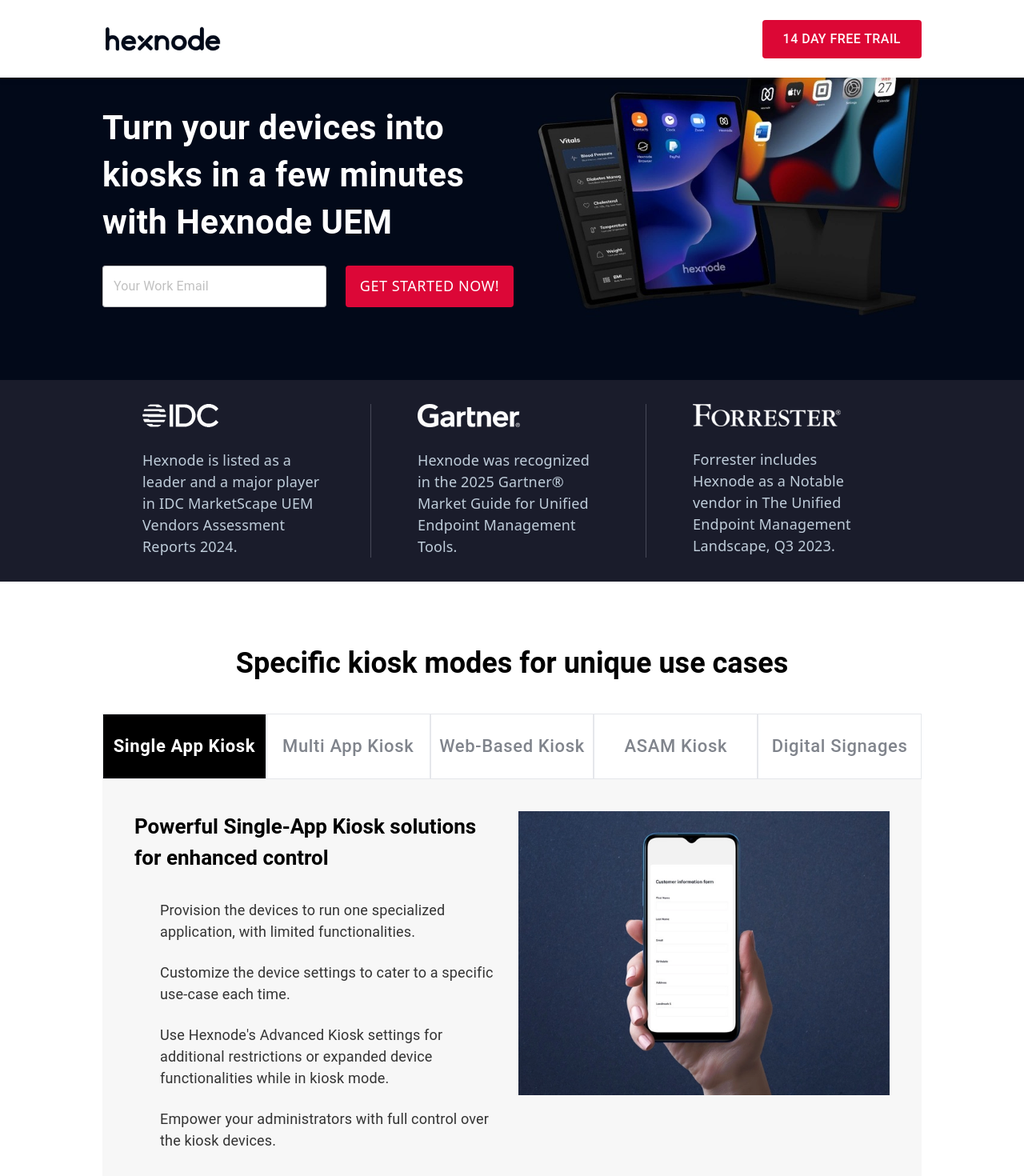
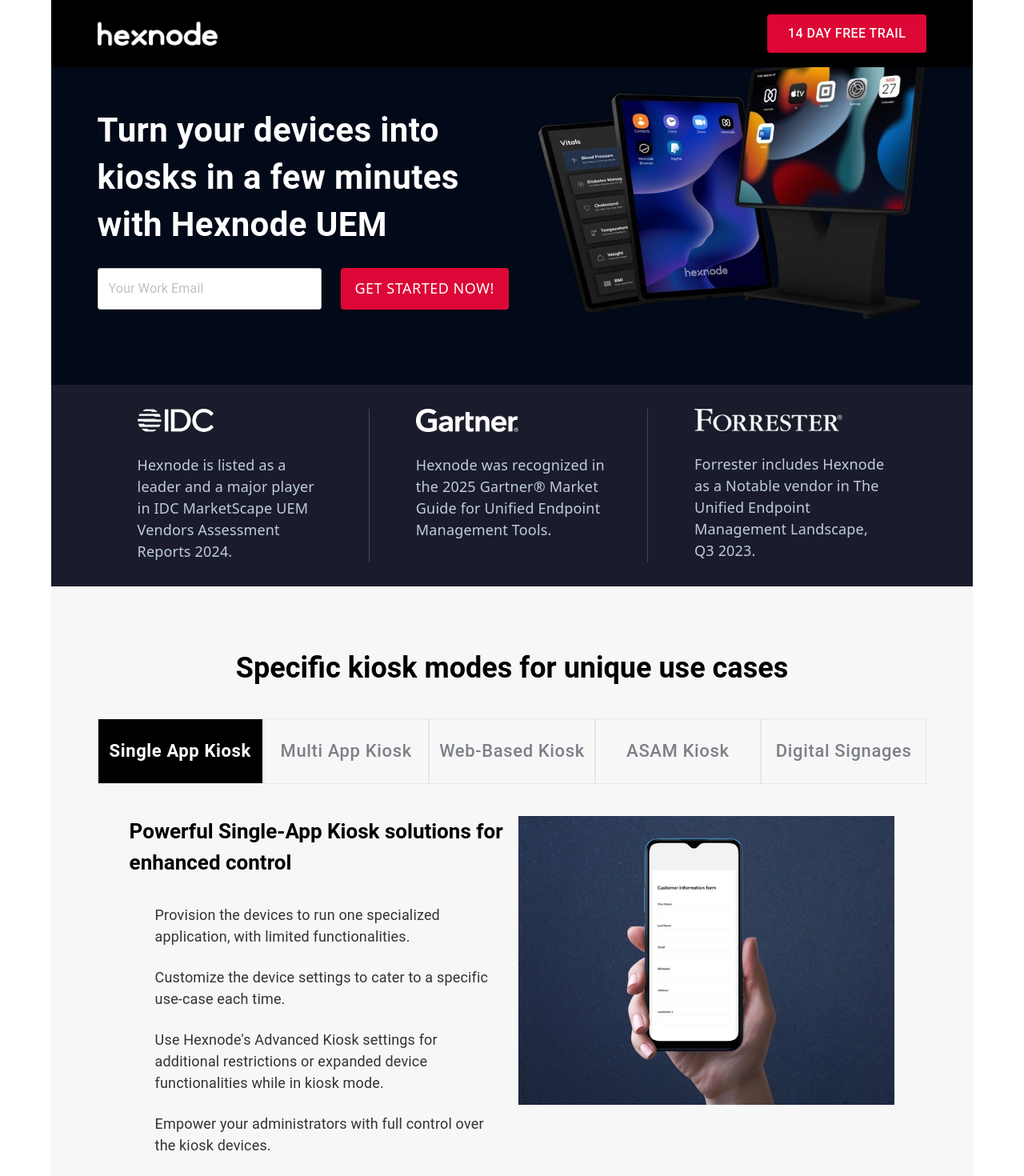
Before and after one commit to Lingamallu04/hexnode, a React (Create React App) app: page / in a window 1280 px wide. Shown: the top 1470 px of the page at 80% size. Built offline with nearby package versions, Linux system fonts and the light colour scheme; some icons are missing.

Commit message:
final changes

```diff
--- a/src/Landingpage/AdditionalPossibilities.jsx
+++ b/src/Landingpage/AdditionalPossibilities.jsx
@@ -53,7 +53,7 @@
   };
 
   return (
-    <div style={{ width: "100%" }}>
+    <div style={{ width: "90%", margin: "auto" }}>
       <Typography
         fontSize="40px"
         fontWeight="700"
--- a/src/Landingpage/Feedback.jsx
+++ b/src/Landingpage/Feedback.jsx
@@ -30,7 +30,7 @@
   return (
     <Box
       sx={{
-        width: { xs: "87%", lg: "80%", xl: "65%", xxl: "50%" },
+        width: "100%",
         margin: "auto",
         overflow: "hidden",
         paddingBottom: { xs: "13rem", md: "5rem" },
--- a/src/Landingpage/PlotformSupport.jsx
+++ b/src/Landingpage/PlotformSupport.jsx
@@ -20,7 +20,7 @@
   return (
     <Box
       sx={{
-        width: { xs: "87%", lg: "80%", xl: "65%", xxl: "50%" },
+        width: "90%",
         margin: "auto",
         overflow: "hidden",
         textAlign: "center",
--- a/src/Landingpage/ResponsiveNavbar.js
+++ b/src/Landingpage/ResponsiveNavbar.js
@@ -54,7 +54,7 @@
   const textColor = isScrolled || isHovered ? "#000" : "#fff";
   return (
     <Box
-      className={styles.topNav}
+      className={styles.navbar}
       position="fixed"
       zIndex={9999}
       onMouseEnter={() => setIsHovered(true)}
@@ -62,17 +62,22 @@
       sx={{
         top: 0,
         width: "100%",
+        maxWidth: "1700px",
         transition: "background-color 0.3s ease, color 0.3s ease",
         backgroundColor,
         boxShadow:
           isScrolled || isHovered ? "0 2px 8px rgba(0,0,0,0.1)" : "none",
+        display: "flex",
+        justifyContent: "center",
+        padding: "18px 0px",
+        paddingLeft: { xs: "45px", lg: 0 },
       }}
     >
       <Grid
         container
         sx={{
           display: { xs: "none", lg: "flex" },
-          width: { xs: "87%", lg: "80%", xl: "65%", xxl: "50%" },
+          width: "90%",
           margin: "auto",
         }}
         justifyContent="space-between"
@@ -91,7 +96,7 @@
           display: {
             xs: "flex",
             lg: "none",
-            width: "87%",
+            width: "100%",
             margin: "auto",
           },
         }}
--- a/src/Landingpage/SecondBox.jsx
+++ b/src/Landingpage/SecondBox.jsx
@@ -14,7 +14,7 @@
       <Grid
         container
         sx={{
-          width: { xs: "87%", lg: "80%", xl: "65%", xxl: "50%" },
+          width: "90%",
           margin: "auto",
           display: "flex",
           justifyContent: "space-between",
--- a/src/Landingpage/SignupTrail.jsx
+++ b/src/Landingpage/SignupTrail.jsx
@@ -7,7 +7,7 @@
   return (
     <Box
       sx={{
-        width: { xs: "87%", lg: "80%", xl: "65%", xxl: "50%" },
+        width: "90%",
         margin: "auto",
         overflow: "hidden",
         textAlign: "center",
--- a/src/Landingpage/SpecificModes.jsx
+++ b/src/Landingpage/SpecificModes.jsx
@@ -79,7 +79,8 @@
   return (
     <div
       style={{
-        width: "100%",
+        width: "90%",
+        margin: "auto",
         overflow: "hidden",
         textAlign: "center",
         padding: "5rem 0rem",
--- a/src/Landingpage/ThirdBox.jsx
+++ b/src/Landingpage/ThirdBox.jsx
@@ -13,7 +13,7 @@
         container
         sx={{
           padding: "30px 0px",
-          width: { xs: "87%", lg: "80%", xl: "65%", xxl: "50%" },
+          width: "90%",
           margin: "auto",
         }}
         spacing={{ xs: 3, md: 1 }}
--- a/src/Landingpage/TrustedCompanies.jsx
+++ b/src/Landingpage/TrustedCompanies.jsx
@@ -98,11 +98,11 @@
   return (
     <Box
       sx={{
-        width: { xs: "87%", lg: "80%", xl: "65%", xxl: "50%" },
+        width: "90%",
         margin: "auto",
         overflow: "hidden",
         textAlign: "center",
-        padding: "5rem 0rem 10rem 0rem",
+        padding: "5rem 0rem 10rem 6rem",
       }}
     >
       <Box mb="30px">
--- a/src/Landingpage/index.jsx
+++ b/src/Landingpage/index.jsx
@@ -13,8 +13,30 @@
 
 const LandingPage = () => {
   return (
-    <>
-      <Box className={styles.mainTopBox}>
+    <Box
+      sx={{
+        overflowX: "hidden",
+        display: "flex",
+        justifyContent: {
+          xs: "flex-start",
+          lg: "center",
+        },
+      }}
+    >
+      <Box
+        sx={{
+          display: "flex",
+          flexDirection: "column",
+          width: "100%",
+          maxWidth: {
+            xs: "100%",
+            md: "95%",
+            lg: "90%",
+            xl: "1700px",
+          },
+        }}
+      >
+        <Box sx={{ width: "100%", margin: "auto" }}>
           <Navbar />
         </Box>
         <SecondBox />
@@ -27,16 +49,14 @@
         </Box>
         <Box
           sx={{
-          width: { xs: "87%", lg: "80%", xl: "65%", xxl: "50%" },
-          margin: "auto",
+            backgroundColor: "#f7f7f7",
           }}
         >
           <SpecificModes />
         </Box>
         <Box
           sx={{
-          width: { xs: "87%", lg: "80%", xl: "65%", xxl: "50%" },
-          margin: "auto",
+            paddingBottom: "3rem",
           }}
         >
           <AdditionalPossibilities />
@@ -59,7 +79,7 @@
         <Box sx={{ backgroundColor: "#f2f2f2" }}>
           <Box
             sx={{
-            width: { xs: "87%", lg: "80%", xl: "65%", xxl: "50%" },
+              width: "90%",
               margin: "auto",
               padding: "30px 0px",
             }}
@@ -81,7 +101,8 @@
             </Stack>
           </Box>
         </Box>
-    </>
+      </Box>
+    </Box>
   );
 };
 
--- a/src/Landingpage/index.module.css
+++ b/src/Landingpage/index.module.css
@@ -1,12 +1,11 @@
 .mainTopBox {
-  width: 100%;
   background-color: #020919;
 }
 
-.topNav {
+.navbar {
   width: 100%;
-  padding: 18px 0px;
-  color: var(--white-900);
+  max-width: 1700px;
+  margin: 0 auto;
 }
 
 .logo {
@@ -101,3 +100,9 @@
   vertical-align: middle;
   margin-top: 15px !important;
 }
+
+@media (min-width: 1000px) and (max-width: 1540px) {
+  .navbar {
+    width: 90% !important;
+  }
+}
--- a/src/index.css
+++ b/src/index.css
@@ -1,17 +1,19 @@
 body {
   margin: 0;
-  font-family: -apple-system, BlinkMacSystemFont, 'Segoe UI', 'Roboto', 'Oxygen',
-    'Ubuntu', 'Cantarell', 'Fira Sans', 'Droid Sans', 'Helvetica Neue',
+  font-family: -apple-system, BlinkMacSystemFont, "Segoe UI", "Roboto", "Oxygen",
+    "Ubuntu", "Cantarell", "Fira Sans", "Droid Sans", "Helvetica Neue",
     sans-serif;
   -webkit-font-smoothing: antialiased;
   -moz-osx-font-smoothing: grayscale;
 }
 
 code {
-  font-family: source-code-pro, Menlo, Monaco, Consolas, 'Courier New',
+  font-family: source-code-pro, Menlo, Monaco, Consolas, "Courier New",
     monospace;
 }
 
-*{
+* {
   box-sizing: border-box;
+  padding: 0;
+  margin: 0;
 }
```
Lines whose indentation alone changed are shown as unchanged.
